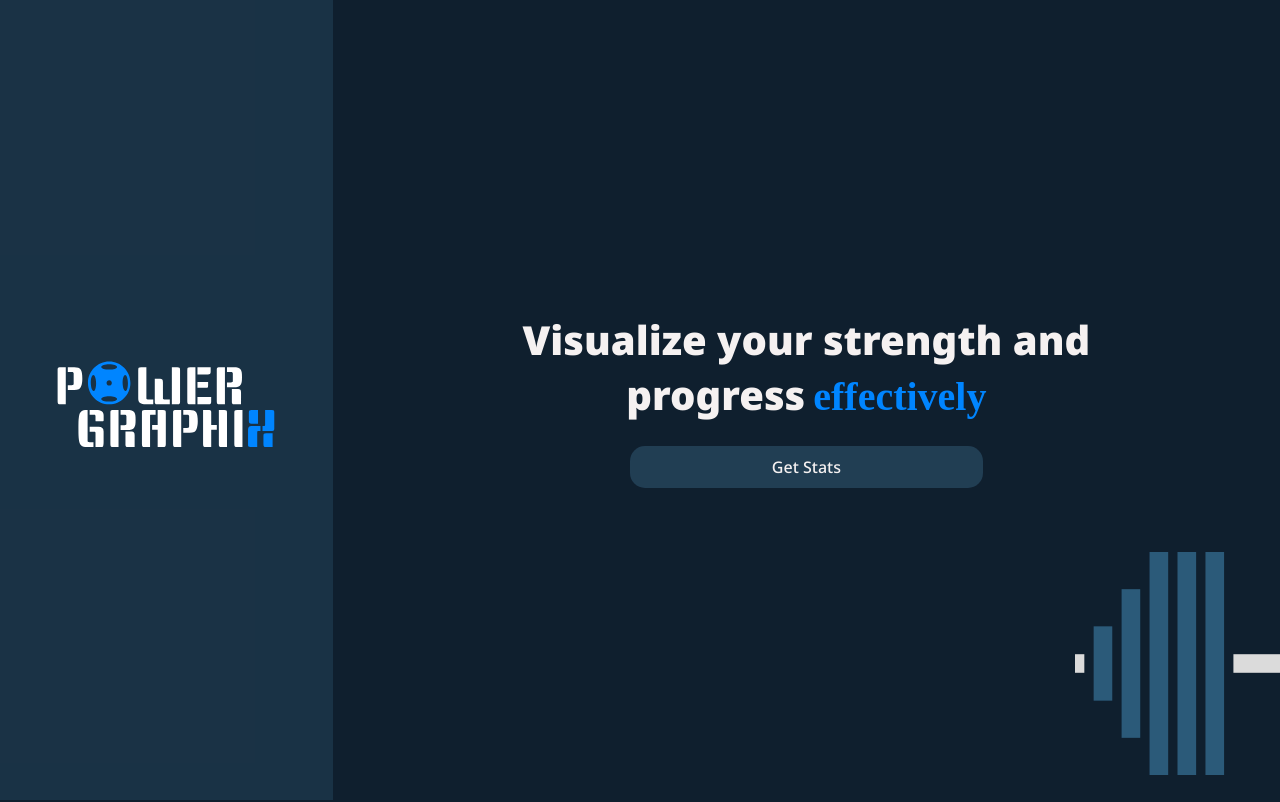
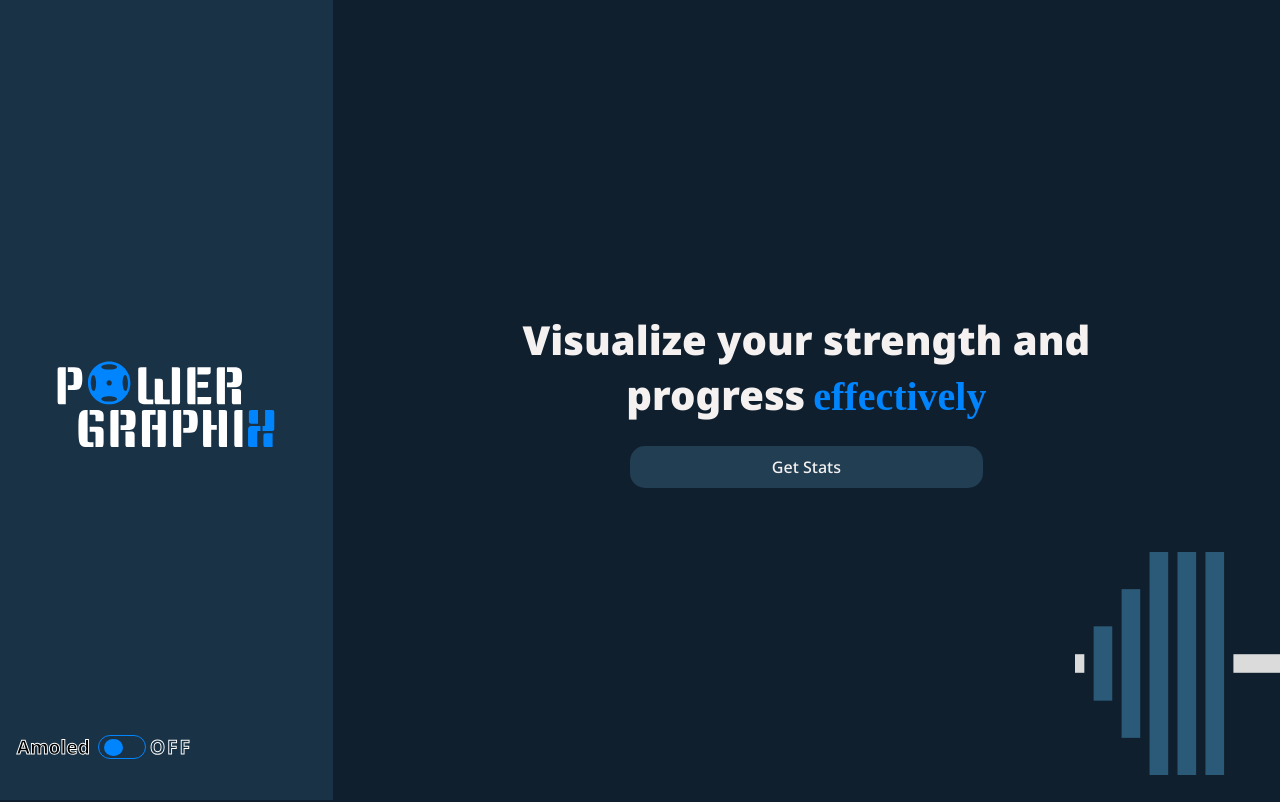
Before and after one commit to AtanasovCode/lift-log, a React (Vite) app: page / in a window 1280 px wide. Shown: the top 802 px of the page. Built offline with nearby package versions, Linux system fonts and the light colour scheme; a web font is replaced by a local one.

Commit message:
created toggle component

```diff
--- /dev/null
+++ b/src/components/Toggle.jsx
@@ -0,0 +1,135 @@
+import React, { useState } from 'react';
+import styled, { css } from 'styled-components';
+
+const Toggle = () => {
+    const [isChecked, setIsChecked] = useState(false);
+
+    const handleToggle = () => {
+        setIsChecked((prev) => !prev);
+    };
+
+    return (
+        <ToggleWrapper>
+            <ThemeName>
+                Amoled
+            </ThemeName>
+            <ToggleInput
+                id="toggle"
+                className="toggle"
+                type="checkbox"
+                role="switch"
+                name="toggle"
+                value="on"
+                checked={isChecked}
+                onChange={handleToggle}
+                aria-checked={isChecked}
+            />
+            <Slot isChecked={isChecked} htmlFor="toggle" className="slot">
+                <span className="slot__label">OFF</span>
+                <span className="slot__label">ON</span>
+            </Slot>
+            <Curtain isChecked={isChecked} className="curtain" />
+        </ToggleWrapper>
+    );
+};
+
+export default Toggle;
+
+const ToggleWrapper = styled.div`
+  display: flex;
+  align-items: center;
+`;
+
+const ThemeName = styled.div`
+    font-size: 1.2rem;
+    font-weight: bold;
+    margin-right: .5rem;
+    -webkit-text-stroke: 0.05em #fff;
+    font-family: ${props => props.theme.font};
+`;
+
+const ToggleInput = styled.input`
+  border-radius: 0.75rem;
+  cursor: pointer;
+  position: relative;
+  margin-right: 0.25rem;
+  width: 3rem;
+  height: 1.5rem;
+  appearance: none;
+  -webkit-tap-highlight-color: transparent;
+  border: 1px solid ${props => props.theme.accent};
+
+  &:before {
+    background: ${props => props.theme.accent};
+    border-radius: 50%;
+    content: "";
+    position: absolute;
+    top: 0.2rem;
+    left: 0.3rem;
+    width: 1.2rem;
+    height: 1.1rem;
+    transition: transform 0.33s ease-in-out;
+  }
+
+  &:checked:before {
+    transform: translateX(1.5em);
+  }
+
+  &:focus {
+    outline: transparent;
+  }
+`;
+
+const Slot = styled.label`
+  color: transparent;
+  font-size: 1.2em;
+  font-weight: bold;
+  letter-spacing: 0.1em;
+  line-height: 1;
+  overflow: hidden;
+  height: 1em;
+  -webkit-text-stroke: 0.05em #fff;
+  position: relative;
+
+  & span {
+    display: block;
+    transition: transform 0.25s ease-in-out;
+  }
+
+  & span:first-child {
+    transform-origin: 50% 0;
+    ${({ isChecked }) =>
+        isChecked &&
+        css`
+        transform: translateY(-50%) scaleY(0);
+      `}
+  }
+
+  & span:last-child {
+    transform-origin: 50% 100%;
+    ${({ isChecked }) =>
+        isChecked &&
+        css`
+        transform: translateY(-100%) scaleY(1);
+      `}
+  }
+`;
+
+const Curtain = styled.div`
+  position: absolute;
+  top: 0;
+  left: 0;
+  width: 100%;
+  height: 100%;
+  transform: scaleX(0);
+  transform-origin: 0 50%;
+  background-color: #ffffff;
+  transition: transform 0.25s ease-in-out;
+  z-index: -1;
+
+  ${({ isChecked }) =>
+        isChecked &&
+        css`
+      transform: scaleX(1);
+    `}
+`;
--- a/src/components/homepage/Hero.jsx
+++ b/src/components/homepage/Hero.jsx
@@ -4,6 +4,7 @@ import styled, { keyframes } from 'styled-components';
 
 import logo from '../../assets/logo.svg';
 import barbell from '../../assets/illustrations/barbell.svg';
+import Toggle from '../Toggle';
 
 const Hero = () => {
 
@@ -36,6 +37,9 @@ const Hero = () => {
     return (
         <HeroSection>
             <HeroImageContainer>
+                <ToggleContainer>
+                    <Toggle />
+                </ToggleContainer>
                 <HeroImage
                     src={logo}
                     alt="power graphix logo"
@@ -110,6 +114,7 @@ const HeroImageContainer = styled.div`
     align-items: center;
     justify-content: center;
     padding: 1rem;
+    position: relative;
 
     @media (max-width: 1024px) {
         width: 100vw;
@@ -119,6 +124,12 @@ const HeroImageContainer = styled.div`
     @media (max-width: 768px) {
         height: 20vh;
     }
+`;
+
+const ToggleContainer = styled.div`
+    position: absolute;
+    bottom: 5%;
+    left: 5%;
 `;
 
 const HeroImage = styled.img`
```
